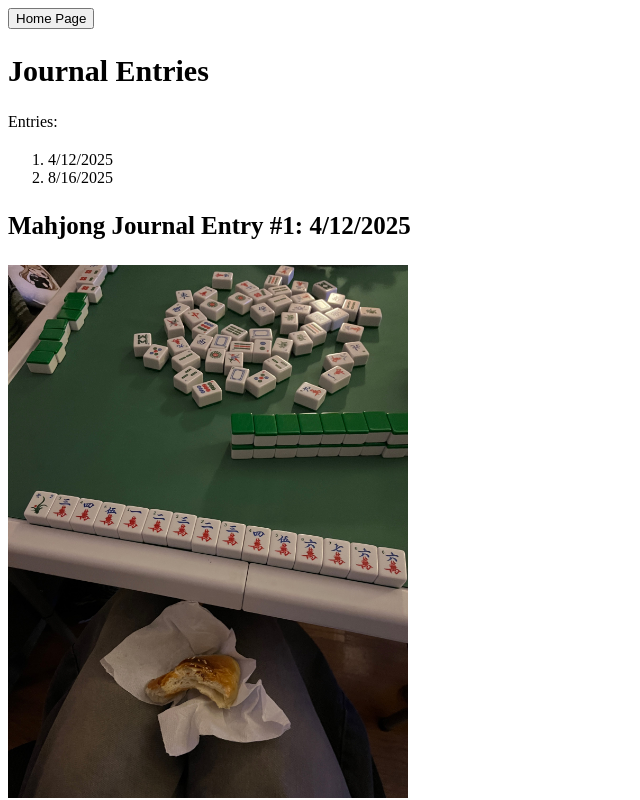
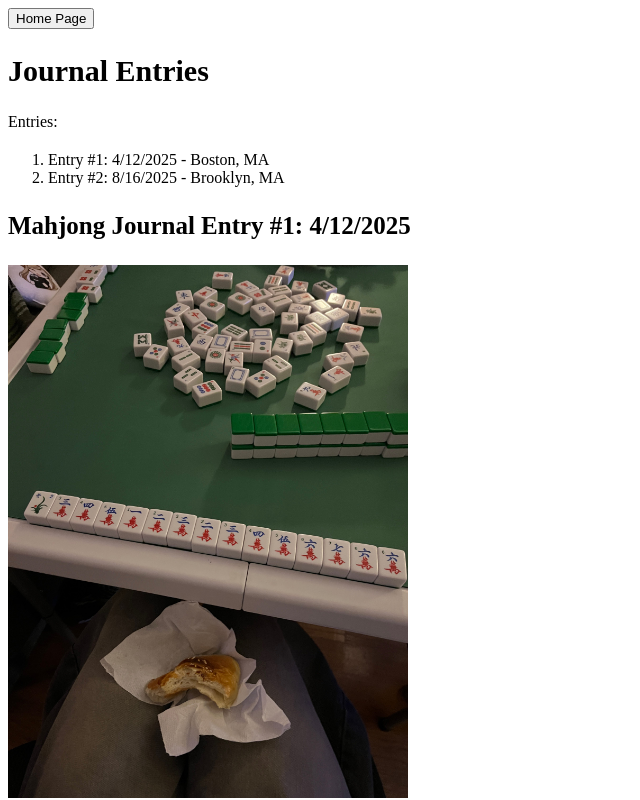
Before and after one commit to colinchu4/ds4200_hw3, a plain HTML site: page content.html in a window 1280 px wide. Shown: the top 800 px of the page, without its empty margins (0-640 px from the left). Drawn offline with Linux system fonts and the light colour scheme.

Commit message:
Update content.html

```diff
--- a/content.html
+++ b/content.html
@@ -20,8 +20,8 @@
 
     <p>Entries:</p>
     <ol>
-        <li>4/12/2025</li>
-        <li>8/16/2025</li>
+        <li>Entry #1: 4/12/2025 - Boston, MA</li>
+        <li>Entry #2: 8/16/2025 - Brooklyn, MA</li>
     </ol>
 
     <h3 style = "font-size: 25px;">Mahjong Journal Entry #1: 4/12/2025</h3>
```
